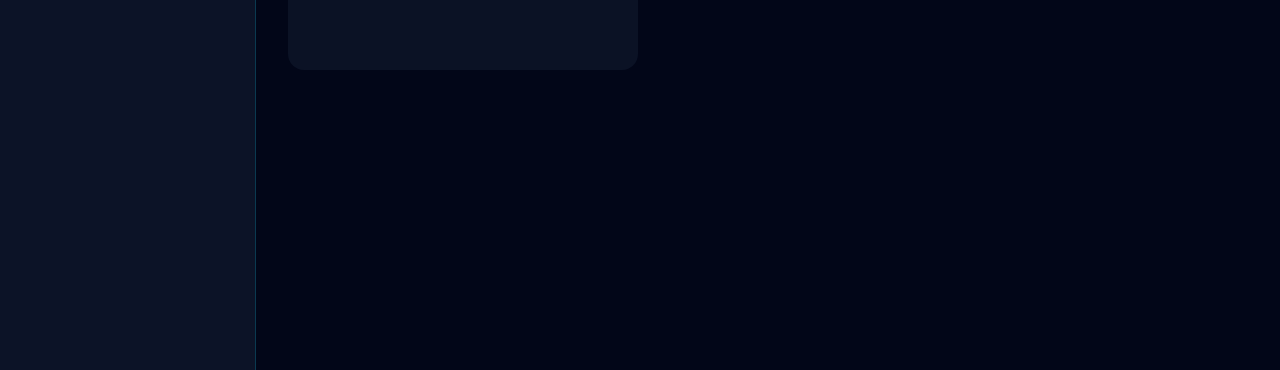
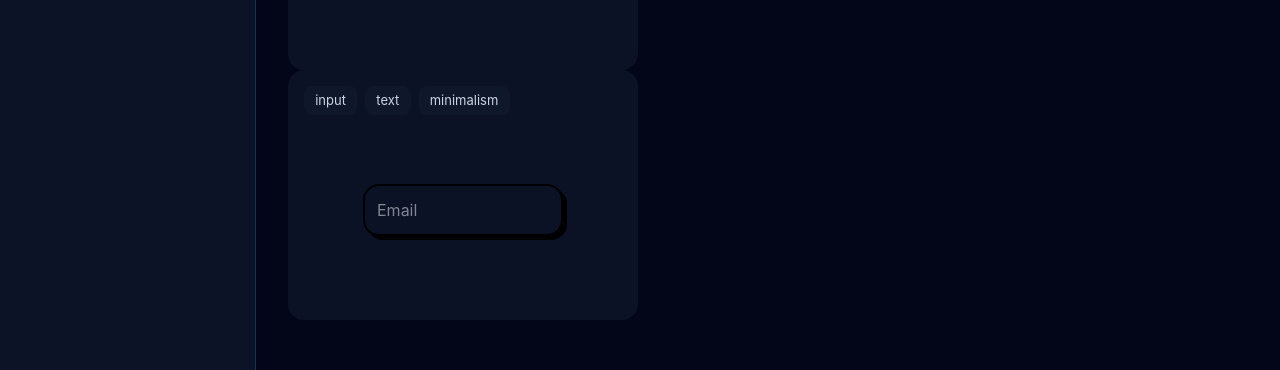
Before and after one commit to enokent1/Griddy, a Vue app: page /elements in a window 1280 px wide. Shown: the part 302-672 px from the top of the page. Built offline with nearby package versions, Linux system fonts and the light colour scheme.

Commit message:
feat: add input-2 component

```diff
--- a/src/entities/component/components/inputs/index.ts
+++ b/src/entities/component/components/inputs/index.ts
@@ -1,3 +1,4 @@
 import Input1 from "./input-1";
+import Input2 from "./input-2";
 
-export const inputs = [Input1];
+export const inputs = [Input1, Input2];
--- /dev/null
+++ b/src/entities/component/components/inputs/input-2/Preview.vue
@@ -0,0 +1,19 @@
+<template>
+  <input type="email" class="input" placeholder="Email" />
+</template>
+
+<style scoped>
+.input {
+  max-width: 200px;
+  padding: 0.75rem;
+  border: 2px solid #000;
+  border-radius: 1rem;
+  outline: none;
+  box-shadow: 0.25rem 0.25rem #000;
+  transition: all ease 0.25s;
+}
+
+.input:focus {
+  box-shadow: 0.5rem 0.5rem #000;
+}
+</style>
--- /dev/null
+++ b/src/entities/component/components/inputs/input-2/css.ts
@@ -0,0 +1,15 @@
+export default `
+.input {
+  max-width: 200px;
+  padding: 0.75rem;
+  border: 2px solid #000;
+  border-radius: 1rem;
+  outline: none;
+  box-shadow: 0.25rem 0.25rem #000;
+  transition: all ease 0.25s;
+}
+
+.input:focus {
+  box-shadow: 0.5rem 0.5rem #000;
+}
+`
--- /dev/null
+++ b/src/entities/component/components/inputs/input-2/html.ts
@@ -0,0 +1,3 @@
+export default `
+<input type="email" class="input" placeholder="Email" />
+`
--- /dev/null
+++ b/src/entities/component/components/inputs/input-2/index.ts
@@ -0,0 +1 @@
+export { default } from "./meta";
--- /dev/null
+++ b/src/entities/component/components/inputs/input-2/meta.ts
@@ -0,0 +1,14 @@
+import Preview from "./Preview.vue";
+import html from "./html.ts";
+import css from "./css.ts";
+import type { CatalogComponent } from "@/entities/component/model/types.ts";
+
+export default <CatalogComponent>{
+  id: "input-2",
+  title: "Active shadow input",
+  category: "input",
+  tags: ["input", "text", "minimalism"],
+  preview: Preview,
+  html: html,
+  css: css,
+};
```
